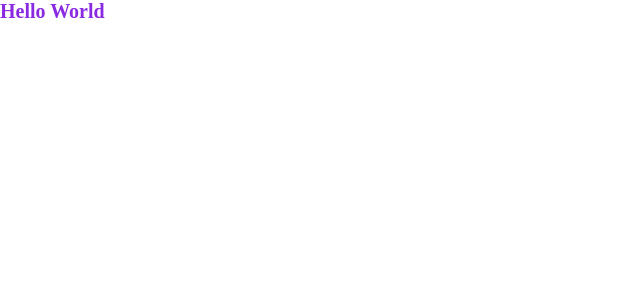
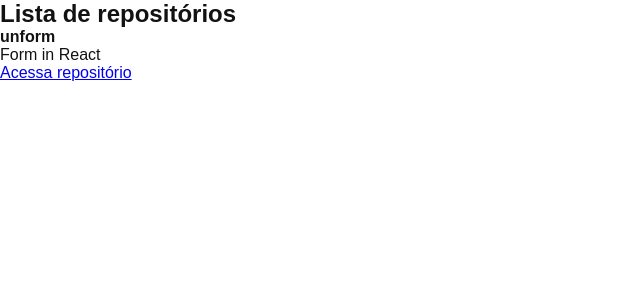
Before and after one commit to alefwhite/Ignite-Rocketseat, a React app in the folder React/01-github-explorer/: page / in a window 1280 px wide. Shown: the top 300 px of the page, without its empty margins (0-640 px from the left). Built offline with nearby package versions, Linux system fonts and the light colour scheme.

Commit message:
feat: in progress

```diff
--- a/React/01-github-explorer/src/App.jsx
+++ b/React/01-github-explorer/src/App.jsx
@@ -1,5 +1,7 @@
+import { RespositoryList } from './components/RepositoryList'
+
 import './styles/global.scss'
 
 export function App () {
-    return <h1> Hello World</h1>
+    return <RespositoryList />
 }
--- /dev/null
+++ b/React/01-github-explorer/src/components/RepositoryItem.jsx
@@ -0,0 +1,14 @@
+import { useState } from "react"
+
+export function RespositoryItem (props) {
+    return (
+        <li>
+            <strong>{props.repository?.name ?? 'Default'}</strong>
+
+            <p>{props.repository.description}</p>
+
+            <a href={props.repository.link}>Acessa repositório</a>
+        </li>
+
+    )
+}
--- /dev/null
+++ b/React/01-github-explorer/src/components/RepositoryList.jsx
@@ -0,0 +1,21 @@
+import { RespositoryItem } from "./RepositoryItem";
+
+const repository = {
+    name: 'unform',
+    description: 'Form in React',
+    link: 'https://github.com/alefwhite'
+}
+
+export function RespositoryList () {
+    return (
+        <section className="repository-list">
+            <h1>Lista de repositórios</h1>
+            <ul>
+                <RespositoryItem
+                    repository={repository}
+
+                />
+            </ul>
+        </section>
+    )
+}
--- a/React/01-github-explorer/src/styles/global.scss
+++ b/React/01-github-explorer/src/styles/global.scss
@@ -5,10 +5,6 @@
 }
 
 body {
-    font: Arial, Helvetica, sans-serif;
-    color: blueviolet;
-
-    h1 {
-        font-size: 20px;
-    }
+    font: 16px Arial, Helvetica, sans-serif;
+    color: #121214;
 }
```
